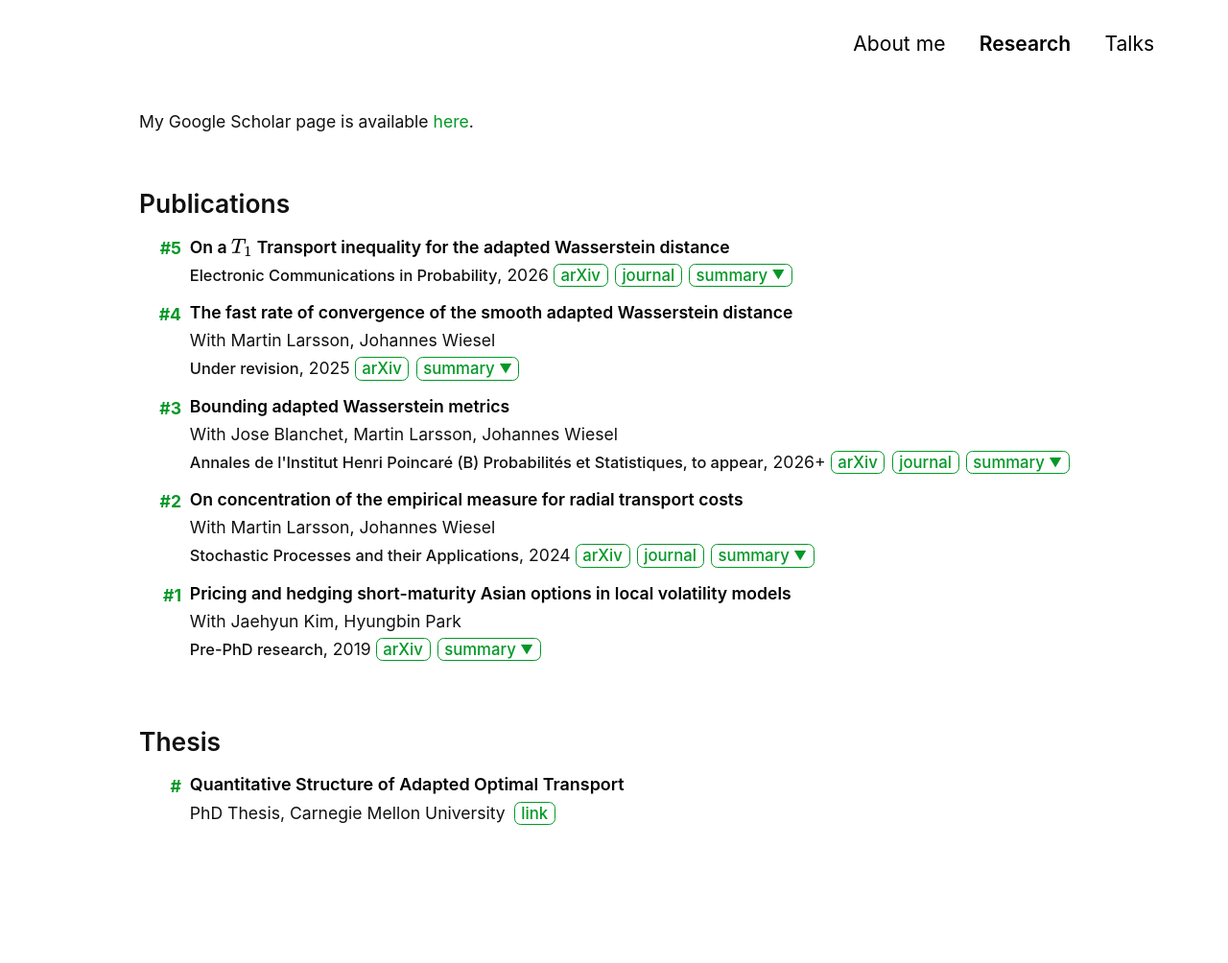
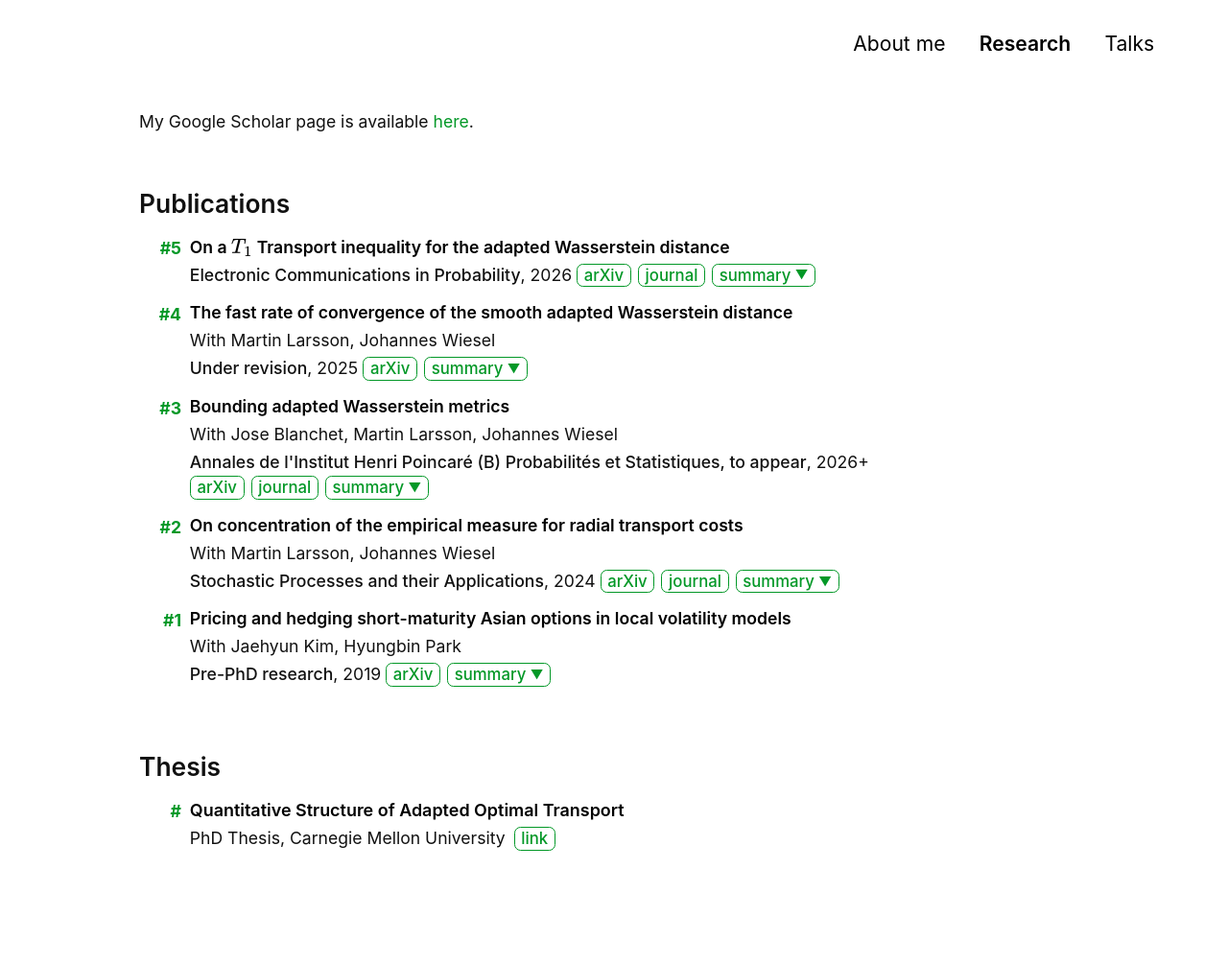
Before and after one commit to Jonghwap/Jonghwap.github.io, a Jekyll site: the page built from research.md, in a window 1280 px wide. Shown: the whole page at 96% size. Built offline with Jekyll 4.4.1, drawn with Linux system fonts in a browser that asks for light colours; a style sheet for code colours, icons or effects is not loaded; before the commit the page ends 978 px from its top, so only the background shows below that.

Commit message:
Update style-no-dark-mode.scss

```diff
--- a/assets/css/style-no-dark-mode.scss
+++ b/assets/css/style-no-dark-mode.scss
@@ -181,7 +181,7 @@
 
 .publication-venue {
   font-family: Inter, -apple-system, BlinkMacSystemFont, "Segoe UI", sans-serif;    // 저널명 customize하는 곳
-  font-size: 0.93rem;
+  font-size: 1rem;   ///0.93rem
   font-style: normal;
   font-weight: 450;
   line-height: 1.35;
```
